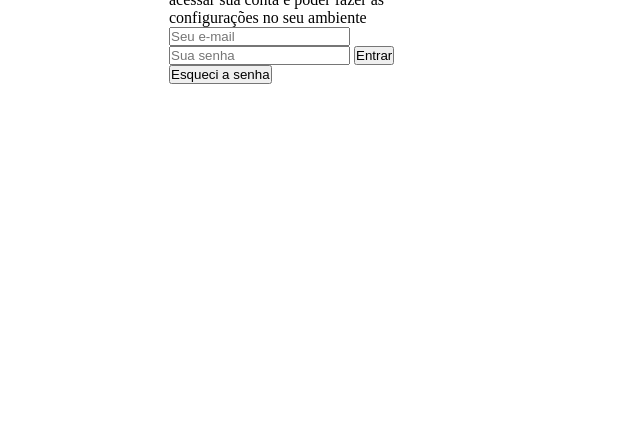
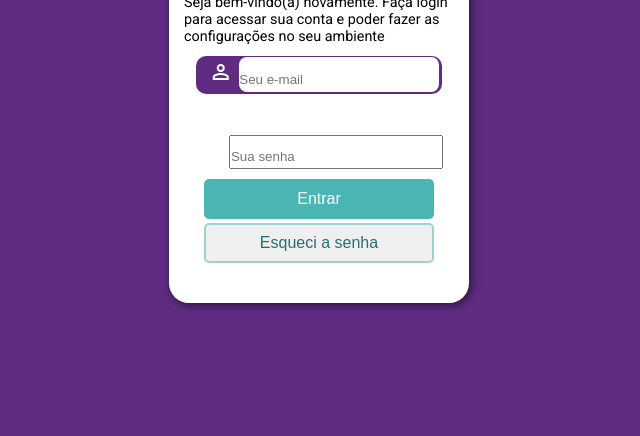
Before and after one commit to willsilvadevfe/projeto-guanabara-login, a plain HTML site: page index.html in a window 1280 px wide. Shown: the part 364-800 px from the top of the page, without its empty margins (321-961 px from the left). Drawn offline with nearby package versions, Linux system fonts and the light colour scheme.

Commit message:
login-pagina

```diff
--- a/estilos/style.css
+++ b/estilos/style.css
@@ -1,4 +1,7 @@
 @charset "UTF-8";
+
+@import url('https://fonts.googleapis.com/css2?family=Roboto:ital,wght@0,100;0,300;0,400;0,500;0,700;0,900;1,100;1,300;1,400;1,500;1,700;1,900&display=swap'); /*Roboto*/
+
 
 *{
     margin: 0px;
@@ -6,6 +9,8 @@
 }
 
 body{
+    background-color: #5F2C82;
+    font-family: 'Roboto', Arial, Helvetica, sans-serif;
     width: 100vw;
     height: 100vh;
 }
@@ -16,16 +21,99 @@ body{
     background-image: url(../imagens/tela3.jpg);
     background-repeat: no-repeat;
     background-size: cover;
+    border-radius: 20px 20px 0px 0px;
+    box-shadow: 2px 2px 10px rgba(0, 0, 0, 0.568);
 }
 
 #container{
     display: flex;
     flex-direction: column;
     align-items: center;
-
+    justify-content: center;
+    width: 300px;
+    margin: auto;
 
 }
 
 .form-login{
     width: 300px;
+    background-color: white;
+    border-radius: 0px 0px 20px 20px;
+    box-shadow: 2px 2px 10px rgba(0, 0, 0, 0.568);
 }
+
+.formulario{
+    display: flex;
+    flex-direction: column;
+    text-align: center;
+}
+
+h1{
+    text-align: center;
+    padding-top: 10px;
+    padding-bottom: 10px;
+}
+
+p{
+    font-size: 0.9em;
+    padding: 0px 15px 0px 15px;
+    margin-bottom: 10px;
+}
+
+#senha{
+    width: 230px;
+    height: 40px;
+    margin-bottom: 40px;
+    margin-top: 4px;
+    border: 2px solid #A4CFCE;
+    border-radius: 5px;
+    font-size: 1em;
+    color: #286e6d;
+}
+
+#entrar{
+    width: 230px;
+    height: 40px;
+    margin-top: 10px;
+    background-color: #49b6b4;
+    color: white;
+    font-size: 1em;
+    border-radius: 5px;
+    border: none;
+}
+
+#user{
+    width: 200px;
+    height: 25px;
+    padding-top: 10px;
+    border-radius: 8px;
+    border: none;
+}
+
+#password{
+    width: 210px;
+    height: 20px;
+    padding-top: 10px;
+}
+
+.material-symbols-outlined{
+    width: 30px;
+    color: white;
+    padding-top: 5px;
+
+
+}
+
+.youremail{
+    display: inline;
+    padding: 15px 3px 6px 10px;
+    width: 300px;
+    background-color: #5F2C82;
+    border-radius: 10px;
+
+}
+
+.yourpassword{
+
+        margin-top: 40px;
+    }
--- a/index.html
+++ b/index.html
@@ -5,6 +5,9 @@
         <meta charset="UTF-8">
         <meta name="viewport" content="width=device-width, initial-scale=1.0">
         <link rel="stylesheet" href="estilos/style.css">
+        <link rel="stylesheet" href="https://fonts.googleapis.com/css2?family=Material+Symbols+Outlined:opsz,wght,FILL,GRAD@24,400,0,0&icon_names=key"/>
+        <link rel="stylesheet" href="https://fonts.googleapis.com/css2?family=Material+Symbols+Outlined:opsz,wght,FILL,GRAD@40,400,0,0&icon_names=person" />
+
         <title>Login</title>
     </head>
 
@@ -15,17 +18,30 @@
          <div class="form-login">
              <h1>Login</h1>
              <p>Seja bem-vindo(a) novamente. Faça login para acessar sua conta e poder fazer as configurações no seu ambiente</p>
-             <form action="cadastro.php" method="post">
+             <form class="formulario" action="cadastro.php" method="post">
                         <label for="user">
+                            <p class="youremail">
+                                <span class="material-symbols-outlined">
+                                    person
+                                    </span>
                                 <input type="text" name="user" id="user" placeholder="Seu e-mail">
+                            </p>
                         </label>
+
+                    <div class="yourpassword">
                         <label for="password">
+                            <span class="material-symbols-outlined">
+                                person
+                                </span>
                             <input type="password" id="password" name="password" placeholder="Sua senha">
                         </label>
-                    <label for="submit">
-                        <input type="submit" id="submit" value="Entrar">
+                    </div>
+                    <label for="entrar">
+                        <input type="submit" id="entrar" name="entrar" value="Entrar">
                     </label>
-                    <button>Esqueci a senha</button>
+                    <label for="senha">
+                        <input type="submit" id="senha" name="senha" value="Esqueci a senha">
+                    </label>
                 </form>
             </div>
         </div>
```
Lines whose indentation alone changed are shown as unchanged.
